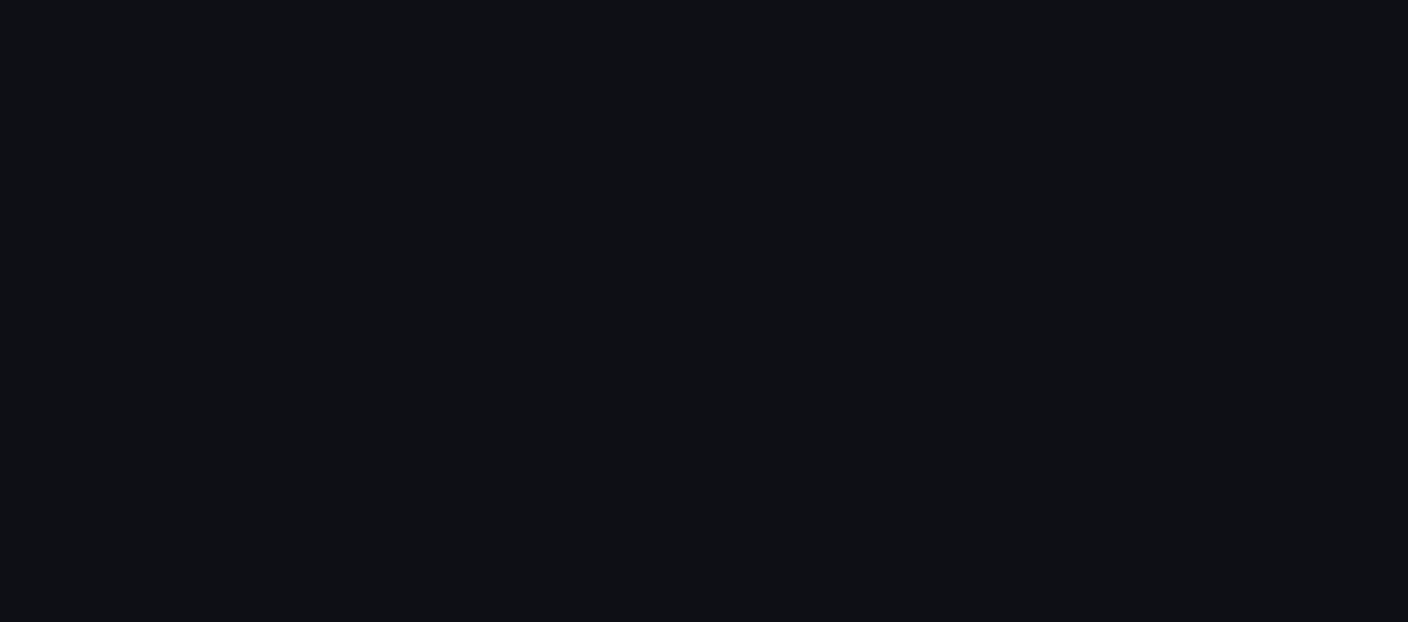
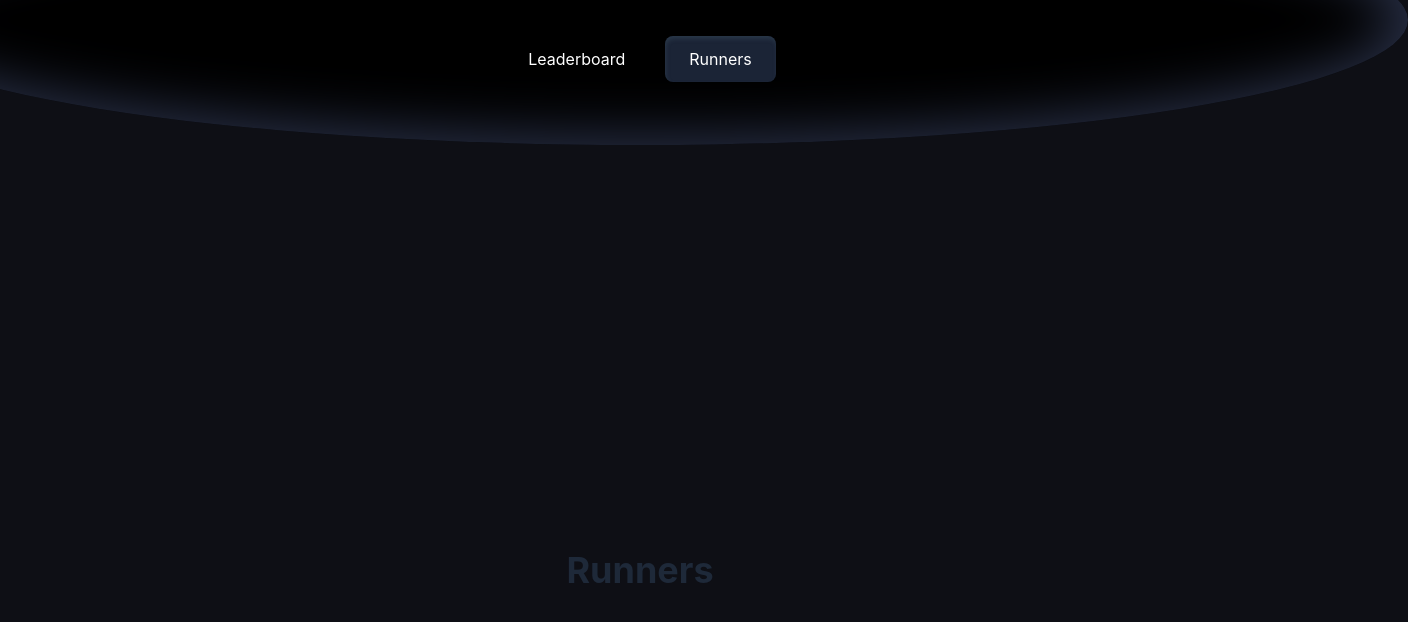
Before and after one commit to Aaryash-Shakya/run-club-tracker, a Vue app in the folder frontend/: page /runners in a window 1280 px wide. Before the commit this address had no page. Shown: the top 622 px of the page, 1408 px wide, since content can reach past the window. Built offline with nearby package versions, Linux system fonts and the light colour scheme.

Commit message:
add: navbar design

```diff
--- a/frontend/src/App.vue
+++ b/frontend/src/App.vue
@@ -1,7 +1,11 @@
 <script setup lang="ts">
 import { RouterView } from 'vue-router'
+import Navbar from '@/components/Navbar.vue'
 </script>
 
 <template>
-  <RouterView />
+  <div id="app">
+    <Navbar />
+    <RouterView />
+  </div>
 </template>
--- a/frontend/src/assets/main.css
+++ b/frontend/src/assets/main.css
@@ -1,13 +1,26 @@
 @import 'tailwindcss';
+@import url('https://fonts.googleapis.com/css2?family=Inter:wght@400;500;600;700&display=swap');
 
 /* Custom base styles */
 body {
-  background-color: #0E0F15;
-  color: #e0e0e0;
+    background-color: #0e0f15;
+    color: #e0e0e0;
+    font-family: 'Inter', sans-serif;
 }
 #app {
-  max-width: 1280px;
-  margin: 0 auto;
-  padding: 2rem;
-  font-weight: normal;
+    margin: 0 auto;
+    font-weight: normal;
 }
+
+.navbar-item {
+    @apply inline-flex items-center px-6 py-3 text-base font-normal rounded-lg text-white leading-snug;
+}
+
+.navbar-item:hover {
+    @apply bg-[#1B243690];
+}
+
+.navbar-item-selected {
+    @apply bg-[#1B2436];
+    box-shadow: inset 1px 3px 4px 0 rgb(82, 111, 127, 0.25);
+}
--- /dev/null
+++ b/frontend/src/components/Navbar.vue
@@ -0,0 +1,39 @@
+<template>
+    <nav class="relative h-[150px]">
+        <div
+            class="absolute top-0 -left-1/10 -translate-y-1/2 z-0"
+            :style="{
+                width: '120%',
+                height: '250px',
+                backgroundColor: '#000',
+                borderRadius: '100%',
+                boxShadow: 'inset 0px 0px 54px 10px #293047',
+            }"
+        ></div>
+        <div class="container my-5 relative z-1">
+            <div class="w-full flex items-center justify-center gap-4 py-4">
+                <!-- Navigation Links -->
+                <router-link
+                    to="/"
+                    class="navbar-item"
+                    :class="[$route.name === 'leaderboard' ? 'navbar-item-selected' : '']"
+                >
+                    Leaderboard
+                </router-link>
+                <router-link
+                    to="/runners"
+                    class="navbar-item"
+                    :class="[$route.name === 'runners' ? 'navbar-item-selected' : '']"
+                >
+                    Runners
+                </router-link>
+            </div>
+        </div>
+    </nav>
+</template>
+
+<script lang="ts" setup>
+import { useRoute } from 'vue-router'
+
+const $route = useRoute()
+</script>
--- a/frontend/src/router/index.ts
+++ b/frontend/src/router/index.ts
@@ -1,22 +1,20 @@
 import { createRouter, createWebHistory } from 'vue-router'
 import HomeView from '../views/HomeView.vue'
+import RunnersView from '../views/RunnersView.vue'
 
 const router = createRouter({
   history: createWebHistory(import.meta.env.BASE_URL),
   routes: [
     {
       path: '/',
-      name: 'home',
+      name: 'leaderboard',
       component: HomeView,
     },
-    // {
-    //   path: '/about',
-    //   name: 'about',
-    //   // route level code-splitting
-    //   // this generates a separate chunk (About.[hash].js) for this route
-    //   // which is lazy-loaded when the route is visited.
-    //   component: () => import('../views/AboutView.vue'),
-    // },
+    {
+      path: '/runners',
+      name: 'runners',
+      component: RunnersView,
+    },
   ],
 })
 
--- /dev/null
+++ b/frontend/src/views/RunnersView.vue
@@ -0,0 +1,9 @@
+<template>
+  <div class="min-h-screen py-6 flex items-center justify-center">
+    <h1 class="text-4xl font-bold text-gray-800">Runners</h1>
+  </div>
+</template>
+
+<script lang="ts" setup>
+// Placeholder for future runners functionality
+</script>
--- a/frontend/tailwind.config.ts
+++ b/frontend/tailwind.config.ts
@@ -17,7 +17,7 @@
                 },
             },
             fontFamily: {
-        sans: ['Inter', 'sans-serif'],
+                inter: ['Inter', 'sans-serif'],
             },
         },
     },
```
Also changed, not shown: frontend/.prettierrc.json. Lines whose indentation alone changed are shown as unchanged.
